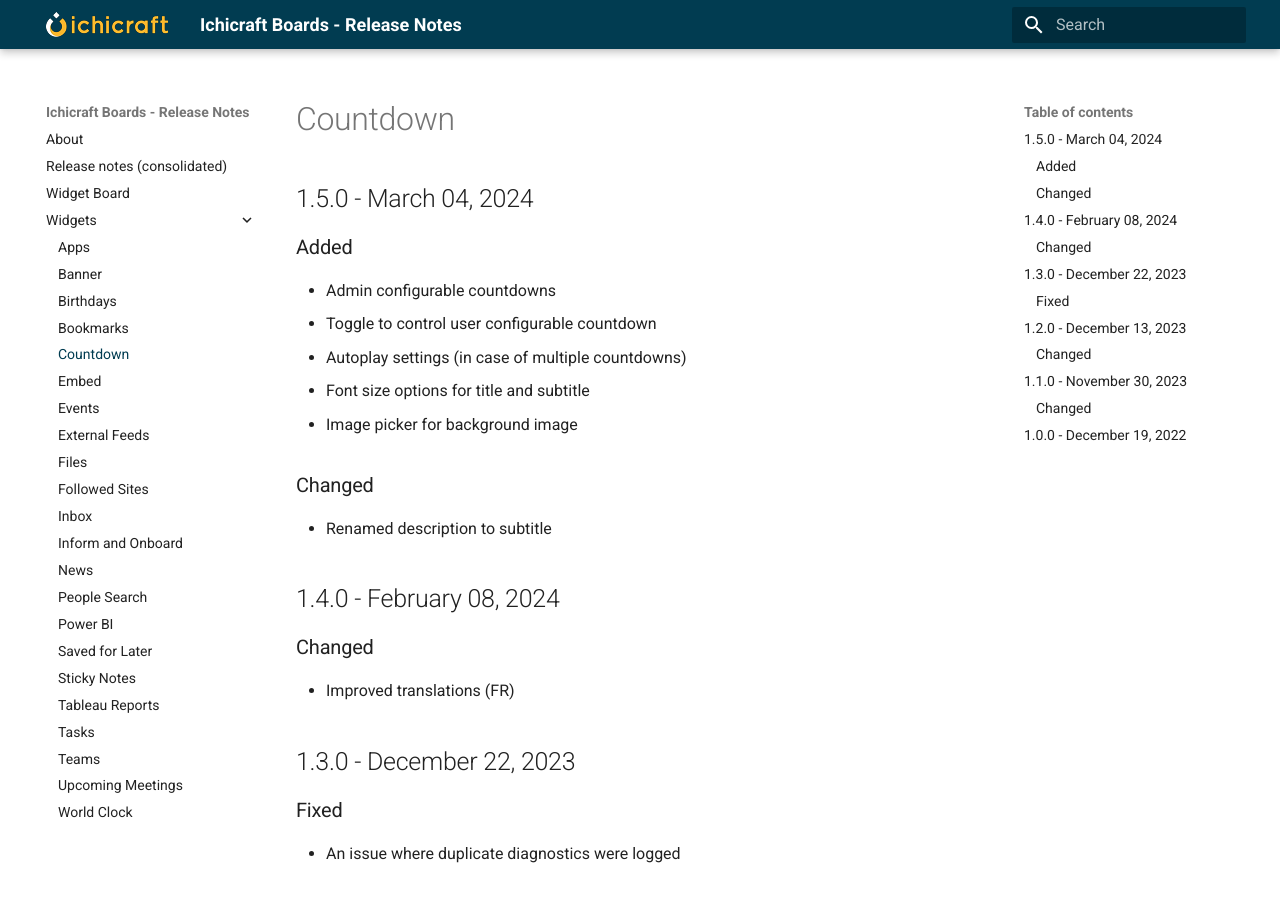
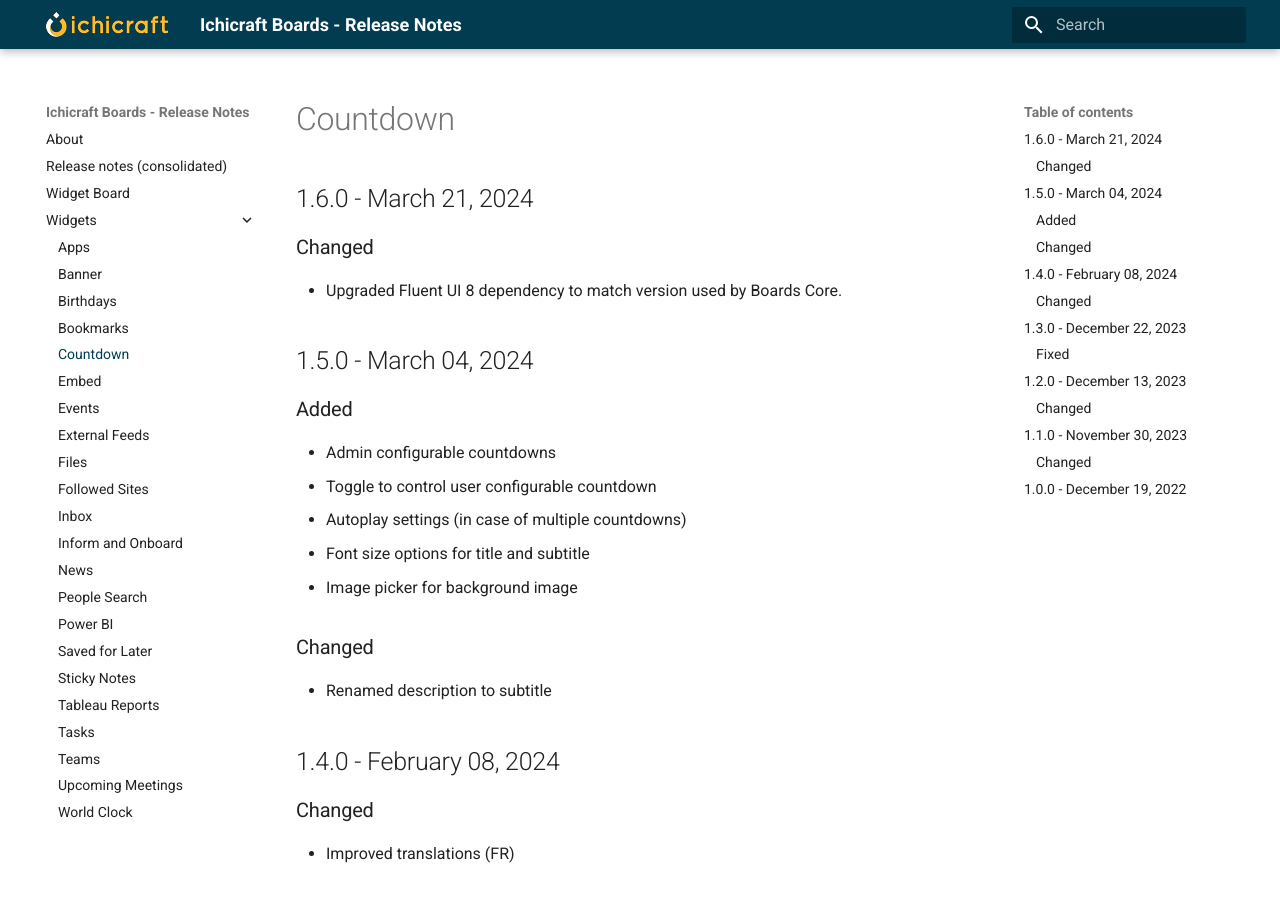
Before and after one commit to ichicraft/widgets-docs, an MkDocs documentation site: the page built from docs/Widgets/Countdown.md, in a window 1280 px wide and 900 px high. Built offline with MkDocs 1.6.1 and Material for MkDocs 9.7.7, drawn with Linux system fonts in a browser that asks for light colours.

```diff
--- a/docs/Widgets/Countdown.md
+++ b/docs/Widgets/Countdown.md
@@ -1,3 +1,8 @@
+## 1.6.0 - March 21, 2024
+
+### Changed
+- Upgraded Fluent UI 8 dependency to match version used by Boards Core.
+
 ## 1.5.0 - March 04, 2024
 
 ### Added
```
Also changed, not shown: docs/Release-notes-(consolidated).md (+5 -0 lines).
